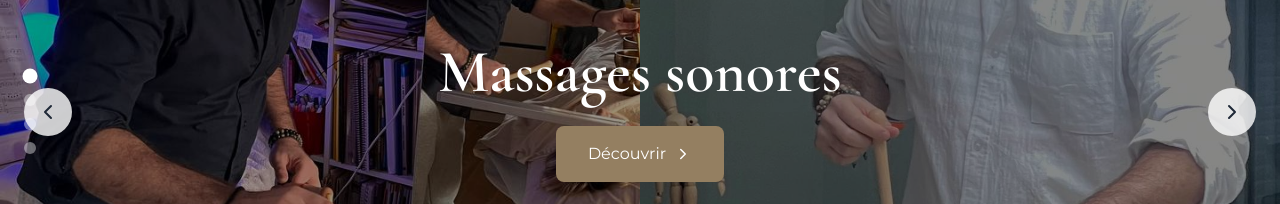
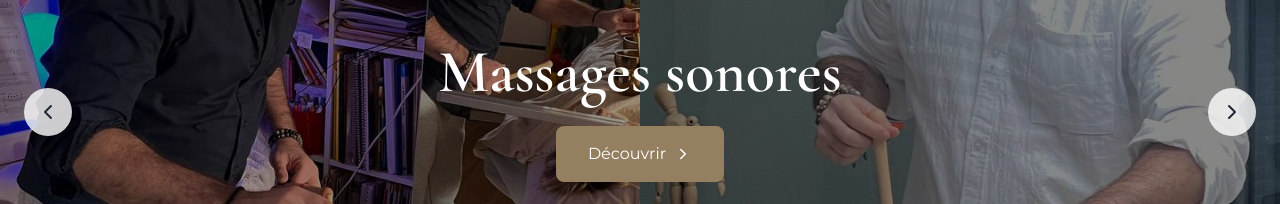
Before and after one commit to cedricragotarttherapie-dotcom/cedric.ragot, a React (Vite) app in the folder client/: page / in a window 1280 px wide. Shown: the part 357-561 px from the top of the page. Built offline with nearby package versions, Linux system fonts and the light colour scheme; no server answers; grey boxes are pictures that could not be loaded.

Commit message:
Fix missing ChevronDown import

```diff
--- a/client/src/pages/Home.tsx
+++ b/client/src/pages/Home.tsx
@@ -245,13 +245,13 @@
 </div>
 
           {/* INDICATEURS */}
-          <div className="absolute left-6 top-1/2 -translate-y-1/2 flex flex-col gap-3 z-20">
+<div className="absolute bottom-6 left-1/2 -translate-x-1/2 flex gap-3 z-20">
 
             {slides.map((_, index) => (
               <button
                 key={index}
                 onClick={() => setCurrentSlide(index)}
-                className={`w-3 h-3 rounded-full transition ${
+                className={`w-3 h-3 rounded-full transition-all ${
                   currentSlide === index
                     ? "bg-white scale-125"
                     : "bg-white/40"
```
